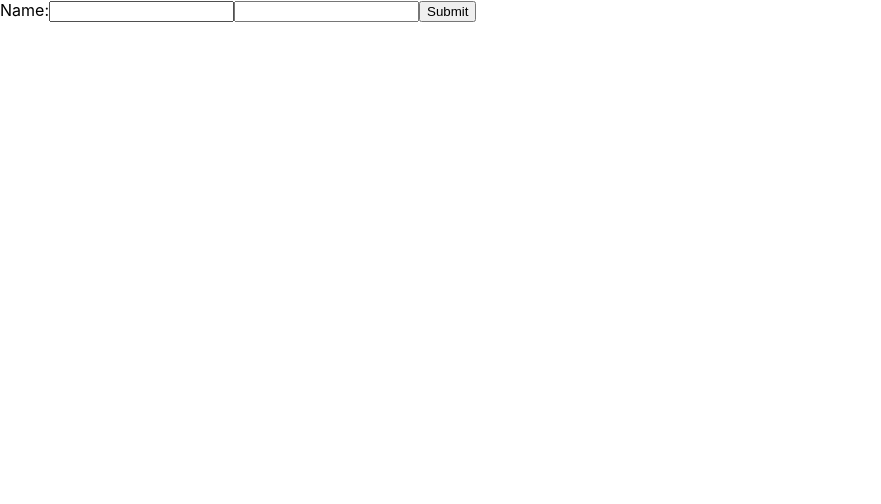
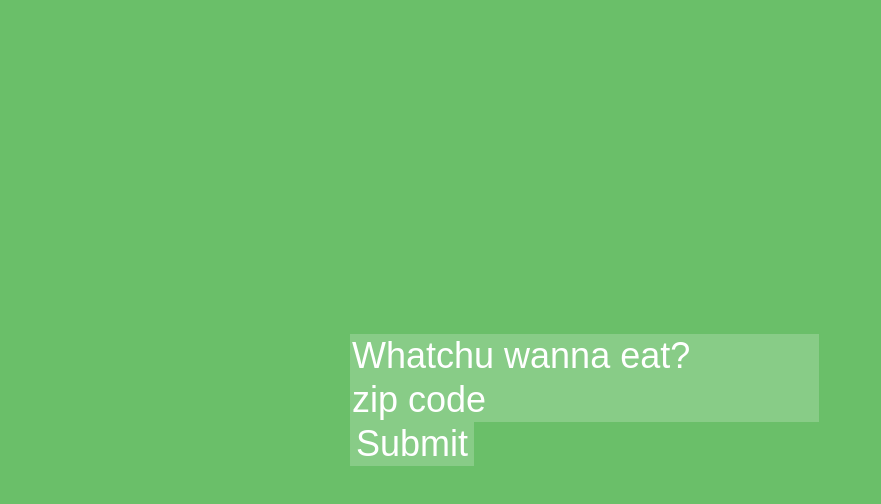
Before and after one commit to orenzaj/yelp-roulette, a React (Create React App) app: page / in a window 1280 px wide. Shown: the top 504 px of the page, without its empty margins (0-881 px from the left). Built offline with nearby package versions, Linux system fonts and the light colour scheme.

Commit message:
added router

```diff
--- a/nodeserver.js
+++ b/nodeserver.js
@@ -1,14 +1,13 @@
 require('dotenv').config();
 const express = require('express');
 const app = express();
-const port = 3000;
+const port = 4000;
 const yelp = require('yelp-fusion');
 const cors = require('cors');
 const apiKey = process.env.REACT_APP_API_KEY;
 var bodyParser = require('body-parser');
 app.use(bodyParser.json()); // support json encoded bodies
 app.use(bodyParser.urlencoded({ extended: true })); // support encoded bodies
-
 app.use(cors());
 
 app.use(function(req, res, next) {
@@ -30,6 +29,7 @@ app.post('/location', (req, res) => {
 
 const client = yelp.client(apiKey);
 
+app.get('')
 
 app.get('/yelp/api', (req, res, next) => {
   client.search(searchRequest).then(response => {
--- a/package.json
+++ b/package.json
@@ -10,6 +10,8 @@
     "express": "^4.16.4",
     "react": "^16.6.0",
     "react-dom": "^16.6.0",
+    "react-router": "^5.0.0",
+    "react-router-dom": "^5.0.0",
     "react-scripts": "^2.1.8",
     "yelp-fusion": "^2.2.1"
   },
--- a/src/App.css
+++ b/src/App.css
@@ -1,32 +1,28 @@
 .App {
-  text-align: center;
+    background-color: #6abf69;
+    height: 100vh;
 }
 
-.App-logo {
-  animation: App-logo-spin infinite 20s linear;
-  height: 40vmin;
+
+div form {
+    position: absolute;
+    top: 50%;
+    left: 50%;
+    transform: translate(-50%, -50%);
 }
 
-.App-header {
-  background-color: #282c34;
-  min-height: 100vh;
-  display: flex;
-  flex-direction: column;
-  align-items: center;
-  justify-content: center;
-  font-size: calc(10px + 2vmin);
-  color: white;
+input {
+    border: 0;
+    background-color: rgba(255,255,255,0.2);
+    font-size: 36px;
+    color: #fff;
+    margin: 0 30px;
 }
 
-.App-link {
-  color: #61dafb;
+input::placeholder {
+    color: #fff;
 }
 
-@keyframes App-logo-spin {
-  from {
-    transform: rotate(0deg);
-  }
-  to {
-    transform: rotate(360deg);
-  }
+input:focus {
+    outline: none;
 }
--- a/src/App.js
+++ b/src/App.js
@@ -1,12 +1,13 @@
 import React, { Component } from 'react';
 import Form from './components/Form';
+import './App.css';
 
 
 class App extends Component {
     render() {
         return (
             <div className="App">
-                <Form />
+                <Form searchTerm="Whatchu wanna eat?" location="zip code"/>
             </div>
         );
     }
--- a/src/components/Form.js
+++ b/src/components/Form.js
@@ -17,8 +17,6 @@ class Form extends Component {
             term: this.state.term,
             location: this.state.location
         });
-
-        console.log(this.state.submitted);
     }
 
     getTerm = (e) =>  {
@@ -34,9 +32,8 @@ class Form extends Component {
             <div>
             <form onSubmit={this.submit}>
                 <label>
-                    Name:
-                    <input type="text" value={this.state.term} onChange={this.getTerm} />
-                    <input type="text" value={this.state.location} onChange={this.getLocation} />
+                    <input type="text" value={this.state.term} onChange={this.getTerm} placeholder={this.props.searchTerm} />
+                    <input type="text" value={this.state.location} onChange={this.getLocation} placeholder={this.props.location}/>
                 </label>
                 <input type="submit" value="Submit" />
             </form>
```
Also changed, not shown: src/components/router.js (added, +9 -0 lines), 2 other files (tests, documents, lock files or other folders).
